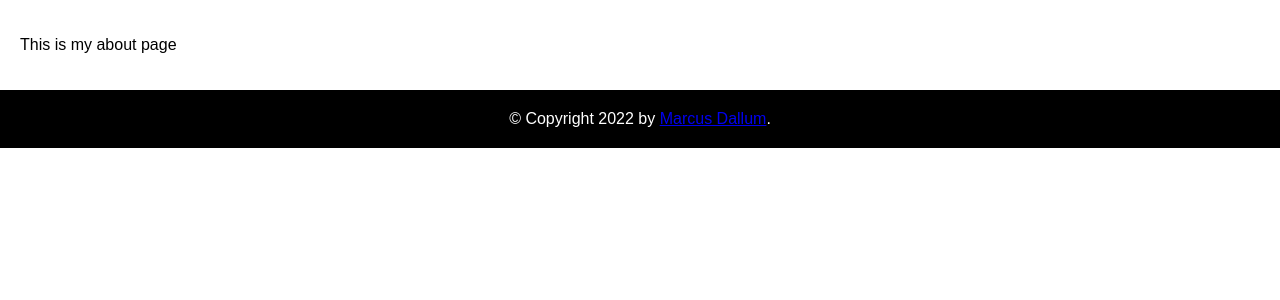
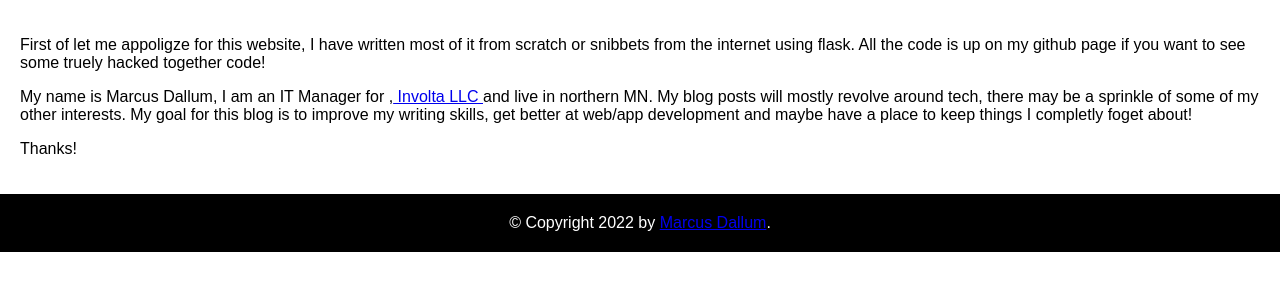
Before and after one commit to marcusdallum/website, a Flask app: page / in a window 1280 px wide. Shown: the part 280-580 px from the top of the page. Run offline with Flask 2, Linux system fonts and the light colour scheme.

Commit message:
Update about.html

```diff
--- a/templates/about.html
+++ b/templates/about.html
@@ -1,4 +1,12 @@
 {% extends "layout.html" %}
 {% block content %}
-<p> This is my about page </p>
+<p> First of let me appoligze for this website, I have written most of it from scratch or snibbets from the internet using
+flask. All the code is up on my github page if you want to see some truely hacked together code!</p>
+
+<p>My name is Marcus Dallum, I am an IT Manager for ,<a href="https://www.involta.com/"> Involta LLC </a> and live in northern MN. My blog posts will mostly
+revolve around tech, there may be a sprinkle of some of my other interests. My goal for this blog is to improve my writing
+skills, get better at web/app development and maybe have a place to keep things I completly foget about! </p>
+
+<p>Thanks!</p>
+
 {% endblock %}
```
